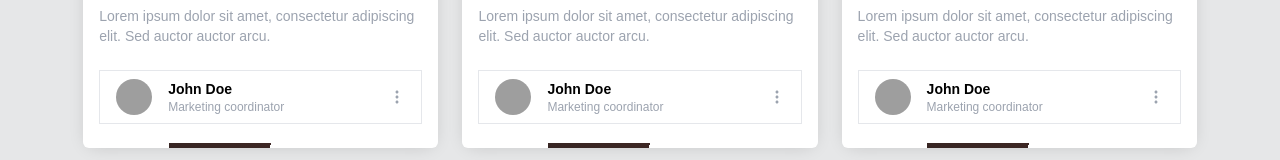
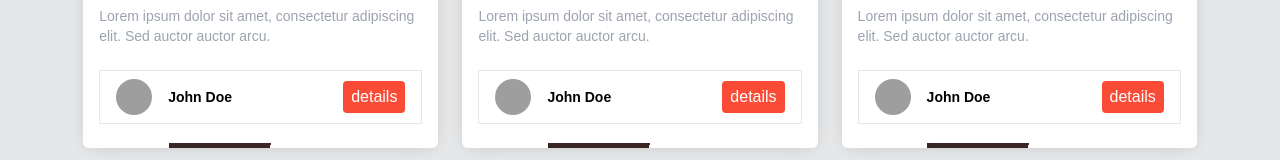
Before and after one commit to 44fahadhasan/b9a12-client-side-44fahadhasan, a React (Vite) app in the folder b9a12-client-side-44fahadhasan/: page /All-Articles in a window 1280 px wide. Shown: the part 640-800 px from the top of the page. Built offline with nearby package versions, Linux system fonts and the light colour scheme; no server answers; grey boxes are pictures that could not be loaded.

Commit message:
details button added article card

```diff
--- a/b9a12-client-side-44fahadhasan/src/pages/UserPages/AllArticlesPage/ArticleCard/ArticleCard.jsx
+++ b/b9a12-client-side-44fahadhasan/src/pages/UserPages/AllArticlesPage/ArticleCard/ArticleCard.jsx
@@ -21,25 +21,20 @@ const ArticleCard = () => {
               Lorem ipsum dolor sit amet, consectetur adipiscing elit. Sed
               auctor auctor arcu.
             </p>
-            <div className="flex flex-wrap items-center cursor-pointer border  w-full px-4 py-2 mt-6">
+            <div className="flex flex-wrap items-center  border  w-full px-4 py-2 mt-6">
               <img
                 src="https://readymadeui.com/profile_2.webp"
                 className="w-9 h-9 rounded-full"
               />
               <div className="ml-4 flex-1">
                 <p className="text-sm text-black font-semibold">John Doe</p>
-                <p className="text-xs text-gray-400">Marketing coordinator</p>
               </div>
-              <svg
-                xmlns="http://www.w3.org/2000/svg"
-                className="w-4 fill-gray-400"
-                viewBox="0 0 32 32"
+              <button
+                disabled={false}
+                className="bg-[#F94B35] text-white inline-block text-center px-2 py-1 rounded text-md font-medium"
               >
-                <path
-                  d="M13 16c0 1.654 1.346 3 3 3s3-1.346 3-3-1.346-3-3-3-3 1.346-3 3zm0 10c0 1.654 1.346 3 3 3s3-1.346 3-3-1.346-3-3-3-3 1.346-3 3zm0-20c0 1.654 1.346 3 3 3s3-1.346 3-3-1.346-3-3-3-3 1.346-3 3z"
-                  data-original="#000000"
-                />
-              </svg>
+                details
+              </button>
             </div>
           </div>
         </div>
```
